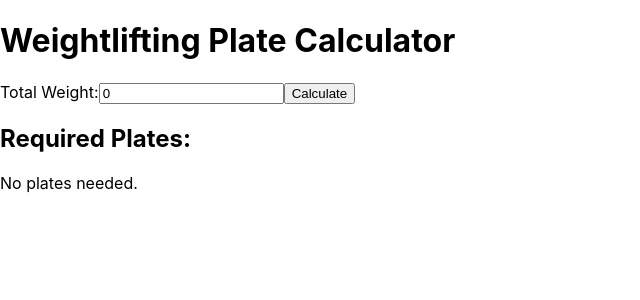
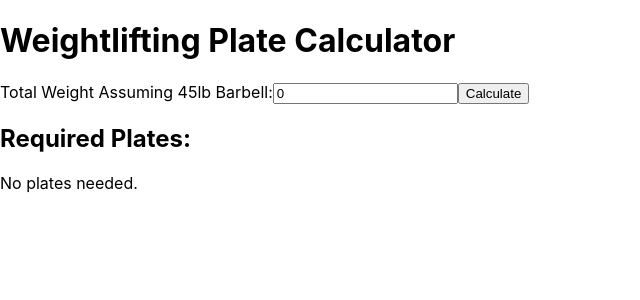
Before and after one commit to Snielson222/Plate-Calculator, a React (Create React App) app: page / in a window 1280 px wide. Shown: the top 300 px of the page, without its empty margins (0-640 px from the left). Built offline with nearby package versions, Linux system fonts and the light colour scheme.

Commit message:
fixed wording

```diff
--- a/src/components/PlateCalculator.js
+++ b/src/components/PlateCalculator.js
@@ -31,7 +31,7 @@ const PlateCalculator = () => {
     <div>
       <form onSubmit={handleSubmit}>
         <label>
-          Total Weight:
+          Total Weight Assuming 45lb Barbell:
           <input
             type="number"
             value={weight}
```
